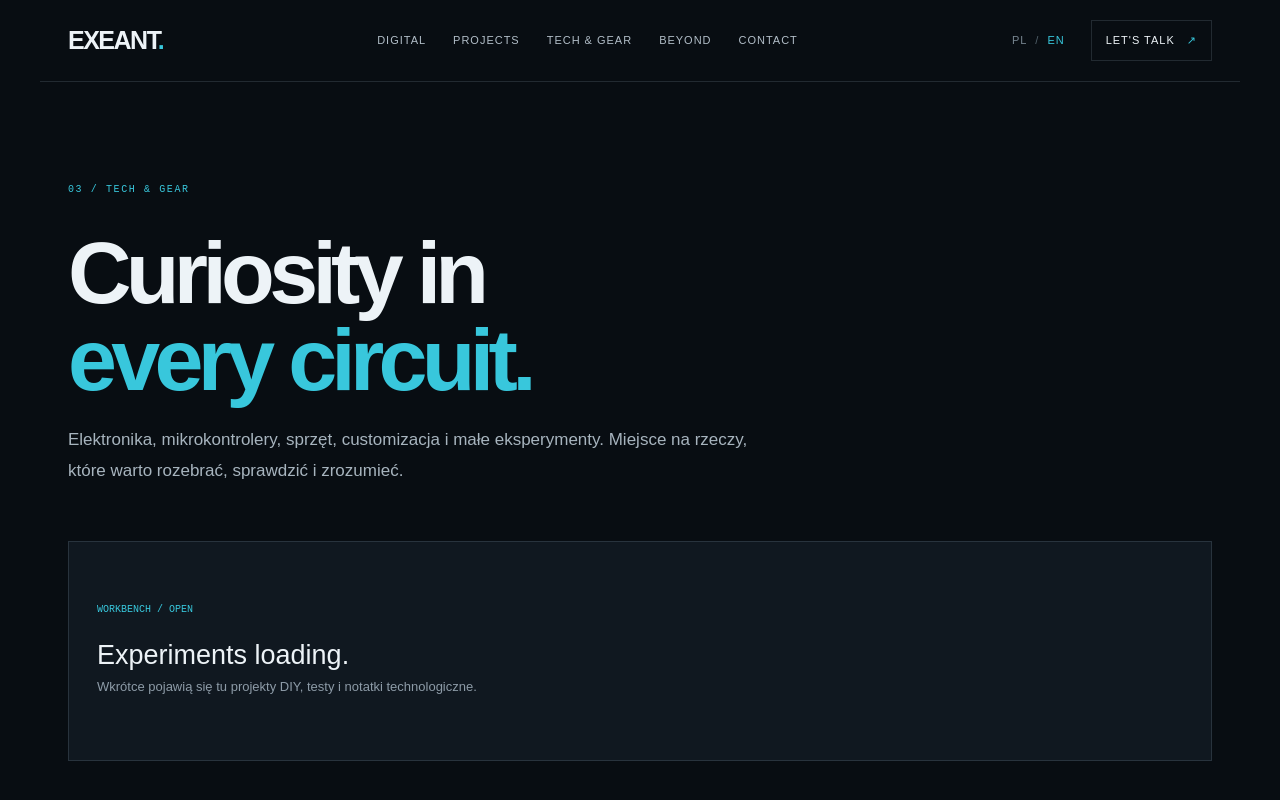
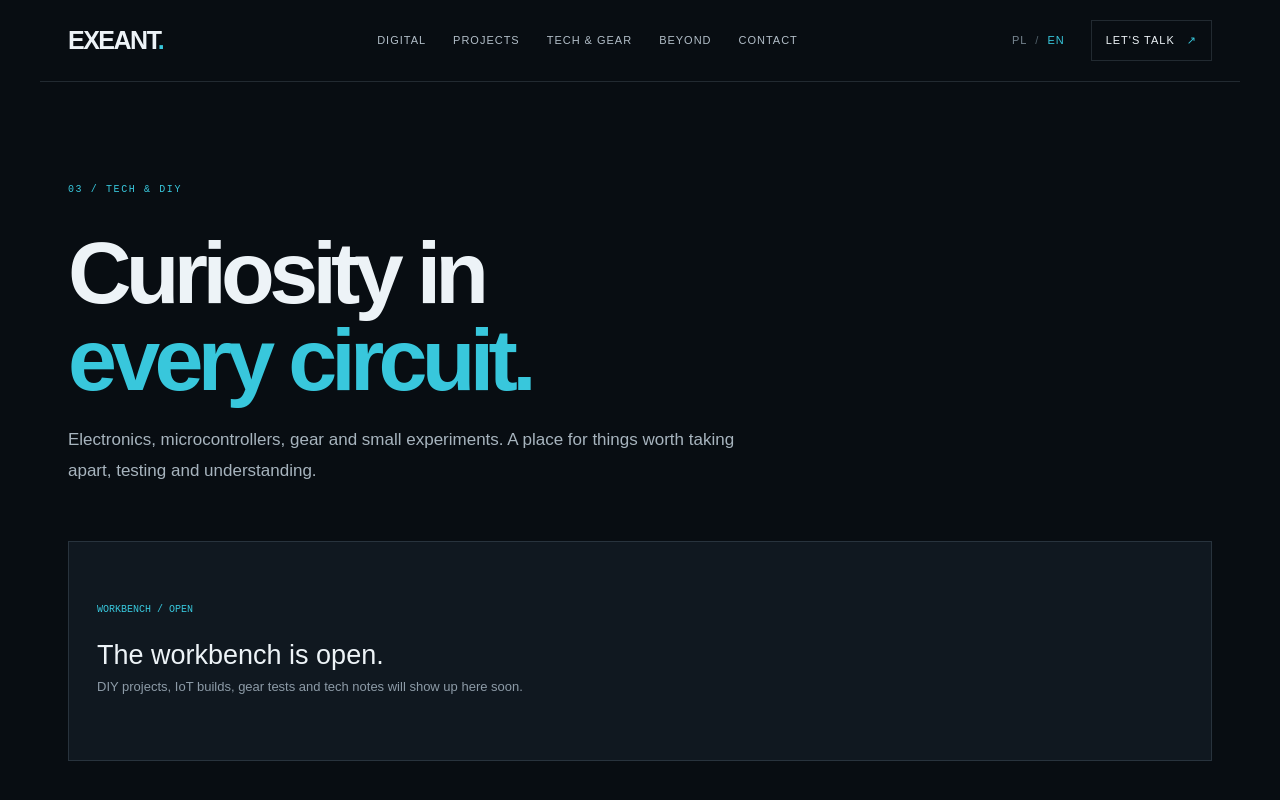
Before and after one commit to Exeant/exeant.pl, a Next.js app: page /en/tech-gear in a window 1280 px wide. Shown: the top 800 px of the page. Built offline with nearby package versions, Linux system fonts and the light colour scheme; no server answers.

Commit message:
Improve bilingual portfolio content

```diff
--- a/src/app/[locale]/tech-gear/page.tsx
+++ b/src/app/[locale]/tech-gear/page.tsx
@@ -1 +1,7 @@
-export default function TechGearPage() { return <section className="inner-page section-shell"><p className="eyebrow">03 / TECH & GEAR</p><h1>Curiosity in<br/><span>every circuit.</span></h1><p className="inner-lead">Elektronika, mikrokontrolery, sprzęt, customizacja i małe eksperymenty. Miejsce na rzeczy, które warto rozebrać, sprawdzić i zrozumieć.</p><div className="empty-state"><span>WORKBENCH / OPEN</span><h2>Experiments loading.</h2><p>Wkrótce pojawią się tu projekty DIY, testy i notatki technologiczne.</p></div></section>; }
+import { notFound } from 'next/navigation';
+import { locales, type Locale } from '@/lib/i18n/dictionaries';
+const copy = {
+ pl:{eyebrow:'03 / TECH & DIY',a:'Ciekawość',b:'w każdym układzie.',lead:'Elektronika, mikrokontrolery, sprzęt i małe eksperymenty. Miejsce na rzeczy, które warto rozebrać, sprawdzić i zrozumieć.',tag:'WORKBENCH / OPEN',title:'Warsztat jest otwarty.',desc:'Projekty DIY, IoT, testy sprzętu i notatki technologiczne pojawią się tutaj wkrótce.'},
+ en:{eyebrow:'03 / TECH & DIY',a:'Curiosity in',b:'every circuit.',lead:'Electronics, microcontrollers, gear and small experiments. A place for things worth taking apart, testing and understanding.',tag:'WORKBENCH / OPEN',title:'The workbench is open.',desc:'DIY projects, IoT builds, gear tests and tech notes will show up here soon.'}
+} as const;
+export default async function TechGearPage({params}:{params:Promise<{locale:string}>}) { const {locale:raw}=await params; if(!locales.includes(raw as Locale)) notFound(); const t=copy[raw as Locale]; return <section className="inner-page section-shell"><p className="eyebrow">{t.eyebrow}</p><h1>{t.a}<br/><span>{t.b}</span></h1><p className="inner-lead">{t.lead}</p><div className="empty-state"><span>{t.tag}</span><h2>{t.title}</h2><p>{t.desc}</p></div></section>; }
```
